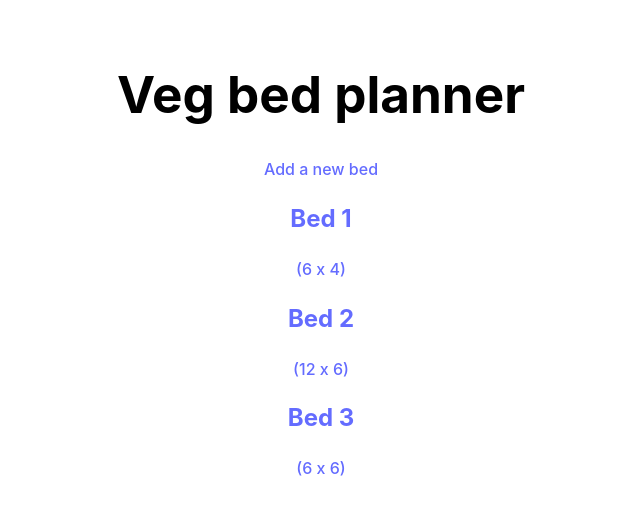
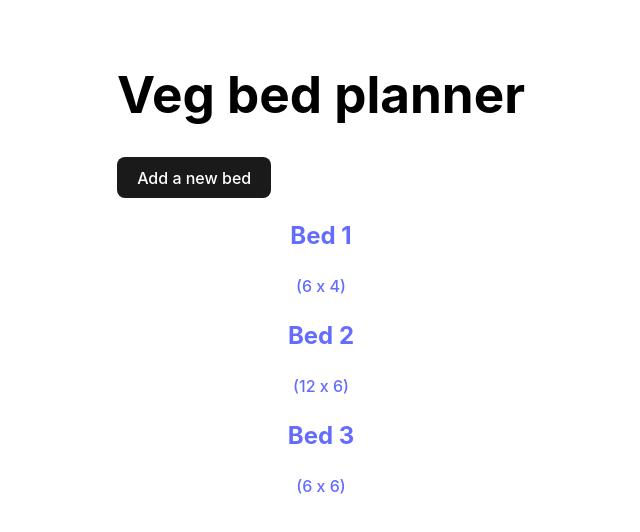
Before and after one commit to mikefosbrook/veg-bed-planner, a React (Vite) app: page / in a window 1280 px wide. Shown: the top 532 px of the page, without its empty margins (319-959 px from the left). Built offline with nearby package versions, Linux system fonts and the light colour scheme; data requests are answered from the project's data file.

Commit message:
Defines button tag within Link

```diff
--- a/src/components/Home.jsx
+++ b/src/components/Home.jsx
@@ -9,7 +9,9 @@ export default function Home() {
     <div className="home">
       {error && <div>{error}</div>}
       {isLoading && <div>Loading...</div>}
-      <Link to="/create-bed">Add a new bed</Link>
+      <Link to="/create-bed">
+        <button type="button">Add a new bed</button>
+      </Link>
       {beds && <BedList beds={beds} />}
     </div>
   );
```
